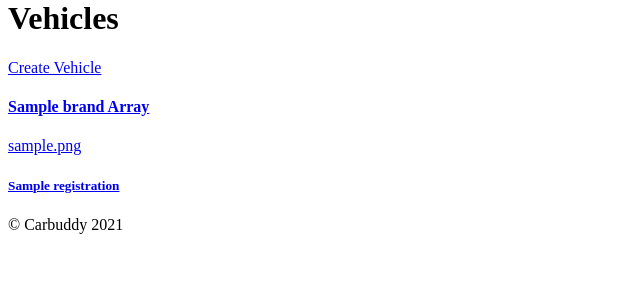
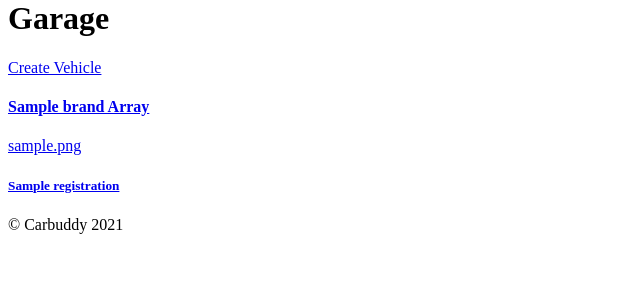
Before and after one commit to DiogoRCP/PSI_PROJETO_ADG, a Yii app: the page made by web/carbuddy/frontend/views/car/index.php in a window 1280 px wide. Shown: the part 21-321 px from the top of the page, without its empty margins (0-640 px from the left). Run offline with PHP 8.4 and a stand-in for Yii, Linux system fonts and the light colour scheme; the template is opened without the code that fills it: most values are stand-ins (such as "Sample title", 1, 10 or a date in 2020); data that the repository does not hold is empty; some libraries are stand-ins or nearby versions.

Commit message:
correção "garage"

```diff
--- a/web/carbuddy/frontend/views/car/index.php
+++ b/web/carbuddy/frontend/views/car/index.php
@@ -8,7 +8,7 @@
 /* @var $this yii\web\View */
 /* @var $model frontend\models\Cars */
 /* @var $create */
-$this->title = 'Vehicles';
+$this->title = 'Garage';
 ?>
 <div class="cars-index">
     <h1><?= Html::encode($this->title) ?></h1>
--- a/web/carbuddy/frontend/views/layouts/main.php
+++ b/web/carbuddy/frontend/views/layouts/main.php
@@ -60,7 +60,7 @@
             if(Yii::$app->user->can('frontendCrudSchedulesCollaborator')) {
                 $menuItems[] = ['label' => 'Schedules Manager', 'url' => ['/schedule/index']];
             }
-            $menuItems[] = ['label' => 'Vehicles', 'url' => ['/car/index']];
+            $menuItems[] = ['label' => 'Garage', 'url' => ['/car/index']];
             $menuItems[] = ['label' => 'Schedules', 'url' => ['/schedules/index']];
         }
         echo Nav::widget([
```
